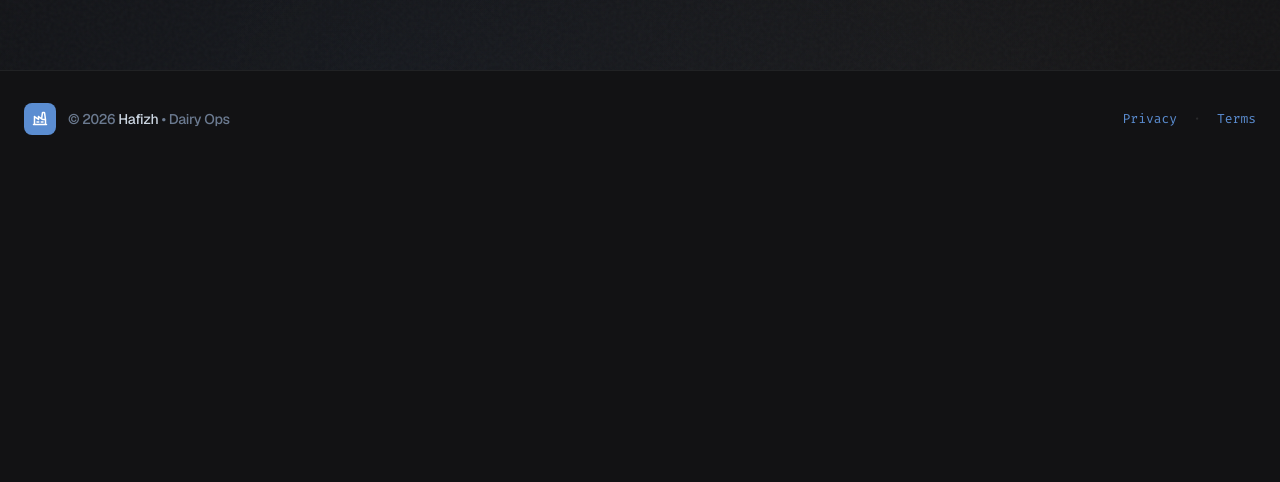
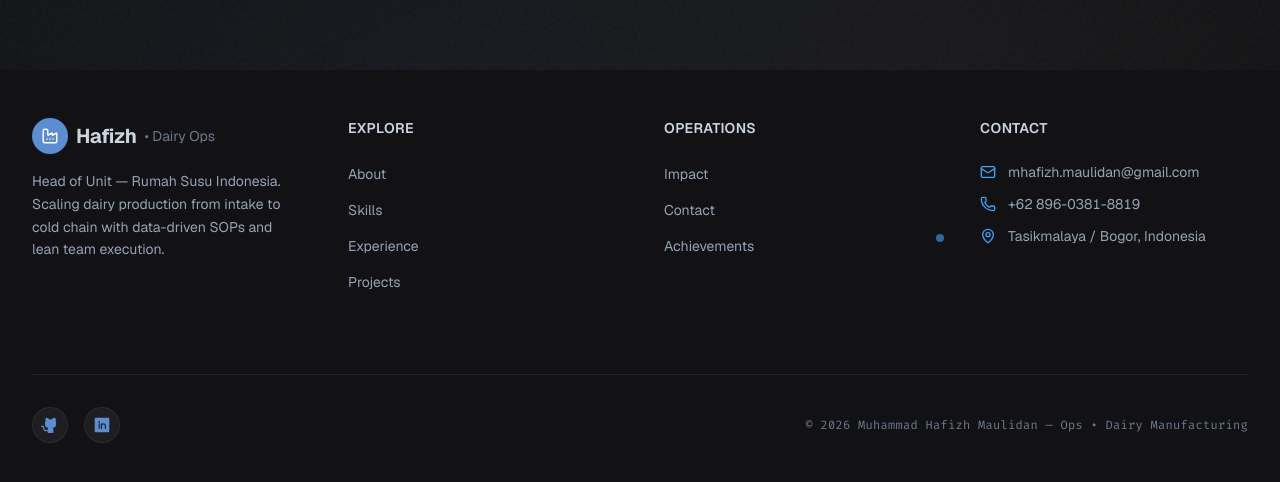
Before and after one commit to hafizhmaulidan15/my-portfolio, a React (Vite) app: page / in a window 1280 px wide. Shown: the part 730-1212 px from the top of the page. Before the commit the page ends 897 px from the top, so only its background shows below. Built offline with nearby package versions, Linux system fonts and the light colour scheme; a web font is replaced by a local one.

Commit message:
fix: hapus bright gradient reload — FooterBackgroundGradient & LoadingFallback gradient, App bg-background solid, footer error

```diff
--- a/src/App.jsx
+++ b/src/App.jsx
@@ -30,7 +30,7 @@ function ScrollToTop() {
 
 function LoadingFallback() {
   return (
-    <div className="min-h-screen gradient flex flex-col items-center justify-center pt-24">
+    <div className="min-h-screen bg-background flex flex-col items-center justify-center pt-24">
       <div className="w-12 h-12 rounded-full border-2 border-primary/20 border-t-primary animate-spin mb-4"></div>
       <div className="text-text-tertiary text-sm font-mono">Loading...</div>
     </div>
--- a/src/components/Footer.jsx
+++ b/src/components/Footer.jsx
@@ -1,23 +1,124 @@
-import { CaretUp, Factory } from '@phosphor-icons/react';
+import { Mail, Phone, MapPin, Factory } from "lucide-react";
+import { GithubLogo, LinkedinLogo } from "@phosphor-icons/react";
 
 const Footer = () => {
   const currentYear = new Date().getFullYear();
 
+  const footerLinks = [
+    {
+      title: "Explore",
+      links: [
+        { label: "About", href: "/about" },
+        { label: "Skills", href: "/skills" },
+        { label: "Experience", href: "/experience" },
+        { label: "Projects", href: "/projects" },
+      ],
+    },
+    {
+      title: "Operations",
+      links: [
+        { label: "Impact", href: "/impact" },
+        { label: "Contact", href: "/contact" },
+        { label: "Achievements", href: "/experience#leadership-journal", pulse: true },
+      ],
+    },
+  ];
+
+  const contactInfo = [
+    {
+      icon: <Mail size={16} className="text-[#3ca2fa]" />,
+      text: "mhafizh.maulidan@gmail.com",
+      href: "mailto:mhafizh.maulidan@gmail.com",
+    },
+    {
+      icon: <Phone size={16} className="text-[#3ca2fa]" />,
+      text: "+62 896-0381-8819",
+      href: "tel:+6289603818819",
+    },
+    {
+      icon: <MapPin size={16} className="text-[#3ca2fa]" />,
+      text: "Tasikmalaya / Bogor, Indonesia",
+    },
+  ];
+
+  const socialLinks = [
+    { icon: <GithubLogo size={18} weight="fill" />, label: "GitHub", href: "https://github.com/hafizhmaulidan15" },
+    { icon: <LinkedinLogo size={18} weight="fill" />, label: "LinkedIn", href: "https://www.linkedin.com/in/hafizhmaulidan/" },
+  ];
+
   return (
-        <footer className="py-8 bg-background border-t border-border relative">
-            <div className="container mx-auto px-4 sm:px-6 max-w-[1400px] flex flex-col md:flex-row justify-between items-start md:items-center gap-4">
-                <div className="flex items-center gap-3">
-                    <span className="w-8 h-8 rounded-sm bg-primary flex items-center justify-center text-white">
-                        <Factory size={16} weight="bold" />
+    <footer className="bg-background relative">
+      <div className="max-w-7xl mx-auto px-6 lg:px-8 py-12 z-40 relative">
+        <div className="grid grid-cols-1 md:grid-cols-2 lg:grid-cols-4 gap-12 md:gap-8 lg:gap-12 pb-12">
+          {/* Brand section */}
+          <div className="flex flex-col space-y-4">
+            <div className="flex items-center space-x-2">
+              <span className="w-9 h-9 rounded-lg bg-primary flex items-center justify-center text-white">
+                <Factory size={18} weight="bold" />
               </span>
-                    <p className="text-text-tertiary text-sm font-medium tracking-tight">
-                        &copy; {currentYear} <span className="text-foreground">Hafizh</span> • Dairy Ops
+              <span className="text-foreground text-xl font-bold tracking-tight">Hafizh</span>
+              <span className="text-text-tertiary text-sm">• Dairy Ops</span>
+            </div>
+            <p className="text-sm leading-relaxed text-text-secondary max-w-[28ch] text-pretty">
+              Head of Unit — Rumah Susu Indonesia. Scaling dairy production from intake to cold chain with data-driven SOPs and lean team execution.
             </p>
           </div>
-                <div className="flex items-center gap-4 text-[13px] font-mono text-text-tertiary">
-                    <a href="#" className="hover:text-foreground transition-colors">Privacy</a>
-                    <span className="text-white/10">·</span>
-                    <a href="#" className="hover:text-foreground transition-colors">Terms</a>
+
+          {/* Footer link sections */}
+          {footerLinks.map((section) => (
+            <div key={section.title}>
+              <h4 className="text-foreground text-sm font-semibold tracking-wide uppercase mb-6">
+                {section.title}
+              </h4>
+              <ul className="space-y-3">
+                {section.links.map((link) => (
+                  <li key={link.label} className="relative">
+                    <a href={link.href} className="text-sm text-text-secondary hover:text-[#3ca2fa] transition-colors">
+                      {link.label}
+                    </a>
+                    {link.pulse && (
+                      <span className="absolute top-0 -right-3 w-2 h-2 rounded-full bg-[#3ca2fa] animate-pulse"></span>
+                    )}
+                  </li>
+                ))}
+              </ul>
+            </div>
+          ))}
+
+          {/* Contact section */}
+          <div>
+            <h4 className="text-foreground text-sm font-semibold tracking-wide uppercase mb-6">Contact</h4>
+            <ul className="space-y-3">
+              {contactInfo.map((item, i) => (
+                <li key={i} className="flex items-center space-x-3">
+                  {item.icon}
+                  {item.href ? (
+                    <a href={item.href} className="text-sm text-text-secondary hover:text-[#3ca2fa] transition-colors">
+                      {item.text}
+                    </a>
+                  ) : (
+                    <span className="text-sm text-text-secondary">{item.text}</span>
+                  )}
+                </li>
+              ))}
+            </ul>
+          </div>
+        </div>
+
+        <hr className="border-t border-border my-8" />
+
+        {/* Footer bottom */}
+        <div className="flex flex-col md:flex-row justify-between items-center text-sm space-y-4 md:space-y-0">
+          <div className="flex space-x-4 text-text-tertiary">
+            {socialLinks.map(({ icon, label, href }) => (
+              <a key={label} href={href} target="_blank" rel="noopener noreferrer" aria-label={label} className="w-9 h-9 rounded-full bg-surface border border-border flex items-center justify-center hover:text-[#3ca2fa] hover:border-[#3ca2fa]/30 transition-colors">
+                {icon}
+              </a>
+            ))}
+          </div>
+          <p className="text-center md:text-left font-mono text-xs tracking-wide text-text-tertiary">
+            &copy; {currentYear} Muhammad Hafizh Maulidan — Ops • Dairy Manufacturing
+          </p>
         </div>
       </div>
     </footer>
```
Lines whose indentation alone changed are shown as unchanged.
